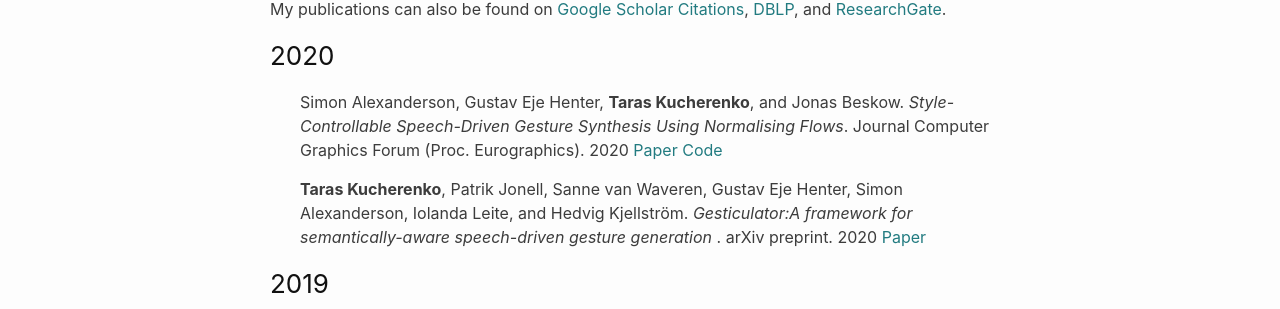
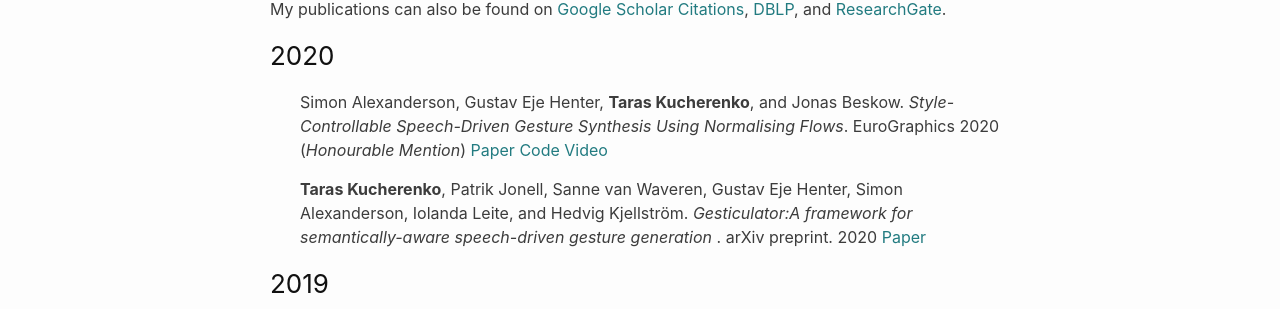
Before and after one commit to Svito-zar/Svito-zar.github.io, a Jekyll site: the page built from _pages/publications.md, in a window 1280 px wide. Shown: the part 125-434 px from the top of the page. Built offline with Jekyll 4.4.1, drawn with Linux system fonts in a browser that asks for light colours.

Commit message:
News about the honourable mention

```diff
--- a/_pages/publications.md
+++ b/_pages/publications.md
@@ -7,7 +7,7 @@ permalink: /publications/
 My publications can also be found on [Google Scholar Citations](https://scholar.google.com/citations?user=aI_16pYAAAAJ&hl=en), [DBLP](https://dblp.uni-trier.de/pers/hd/k/Kucherenko:Taras), and [ResearchGate](https://www.researchgate.net/profile/Taras_Kucherenko).
 
 ### 2020
-* Simon Alexanderson, Gustav  Eje  Henter, **Taras Kucherenko**,  and Jonas Beskow. *Style-Controllable Speech-Driven Gesture Synthesis Using Normalising Flows*. Journal Computer Graphics Forum (Proc. Eurographics). 2020 [Paper](../papers/alexanderson2020style.pdf) [Code](https://github.com/simonalexanderson/StyleGestures)
+* Simon Alexanderson, Gustav  Eje  Henter, **Taras Kucherenko**,  and Jonas Beskow. *Style-Controllable Speech-Driven Gesture Synthesis Using Normalising Flows*. EuroGraphics 2020 (*Honourable Mention*) [Paper](../papers/alexanderson2020style.pdf) [Code](https://github.com/simonalexanderson/StyleGestures) [Video](https://youtu.be/egf3tjbWBQE)
 
 * **Taras Kucherenko**, Patrik Jonell, Sanne van Waveren, Gustav Eje Henter, Simon Alexanderson, Iolanda Leite, and Hedvig Kjellström. *Gesticulator:A framework for semantically-aware speech-driven gesture generation* . arXiv preprint. 2020 [Paper](https://www.researchgate.net/publication/338853312_Gesticulator_A_framework_for_semantically-aware_speech-driven_gesture_generation)
 
```
Also changed, not shown: index.md (+1 -0 lines).
